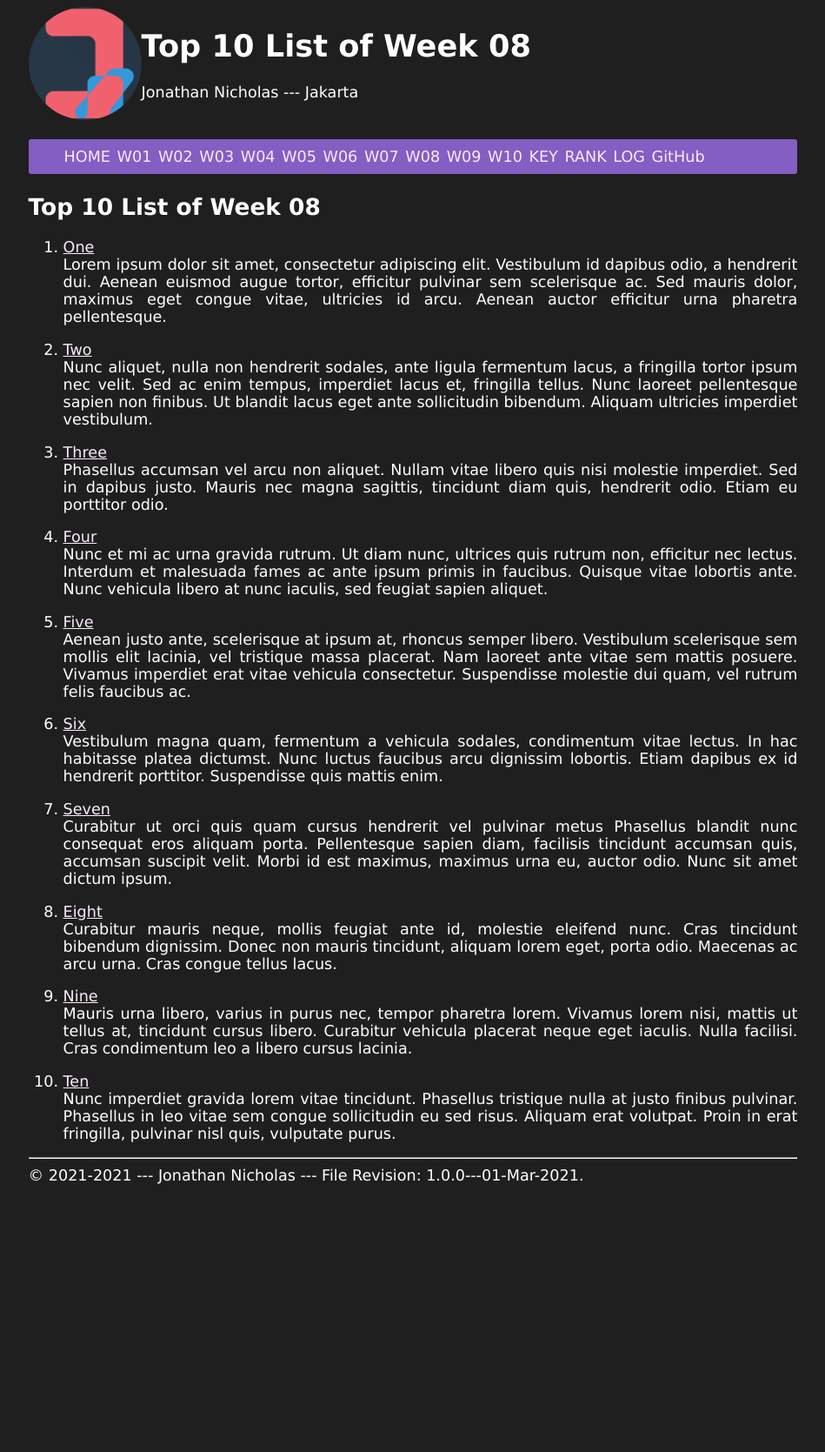
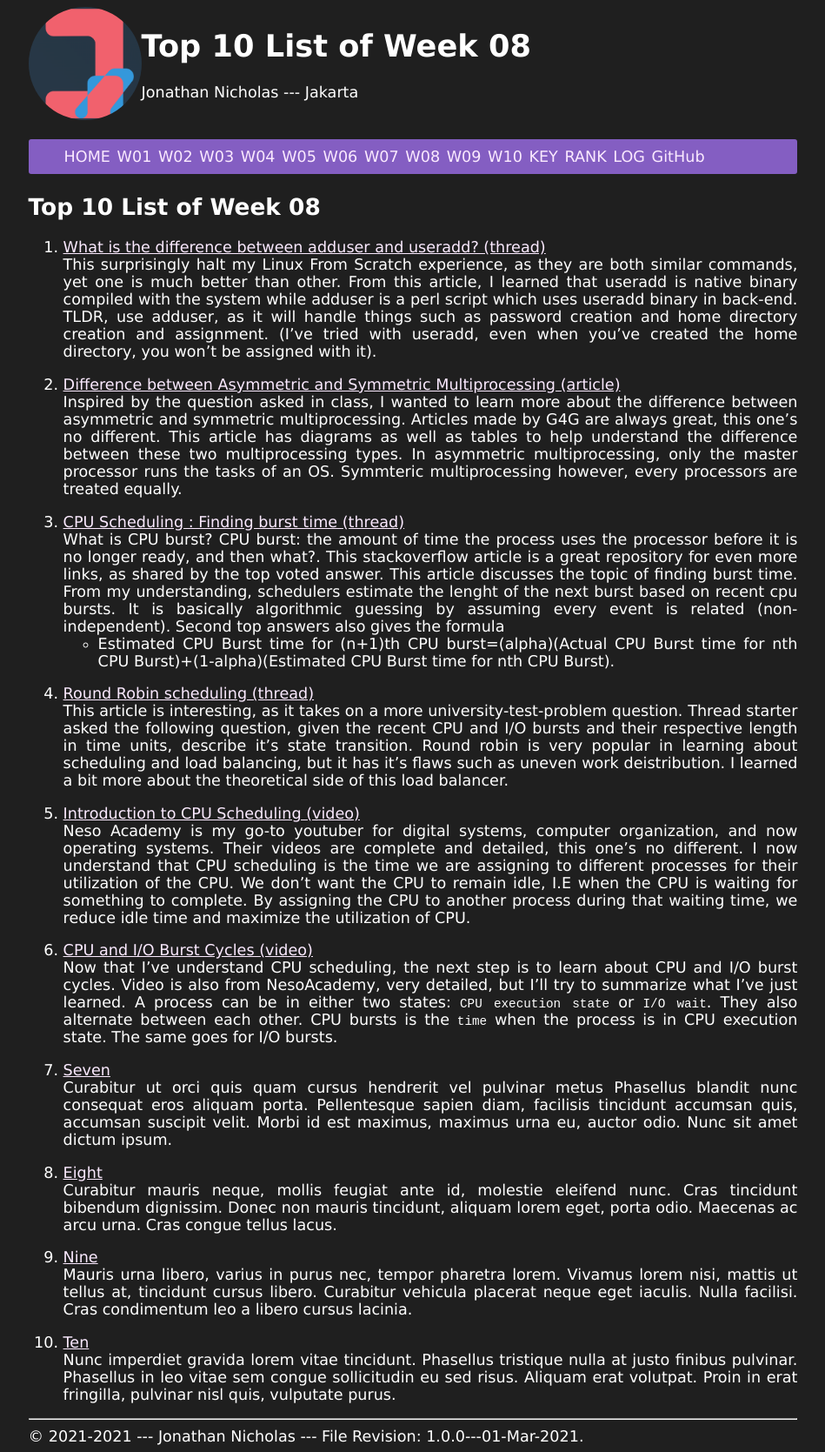
Before and after one commit to jojonicho/os211, a Jekyll site: the page built from w08.md, in a window 1280 px wide. Shown: the whole page at 87% size, without its empty margins (165-1114 px from the left). Built offline with Jekyll 4.4.1, drawn with Linux system fonts in a browser that asks for light colours; our own code applies the rules of GitHub Pages for plain Markdown files; before the commit the page ends 1369 px from its top, so only the background shows below that.

Commit message:
added 6 out of 10 links on w08.md

```diff
--- a/TXT/mylog.txt
+++ b/TXT/mylog.txt
@@ -76,6 +76,7 @@ ZCZC W07   1 L16 SHA256SUM and signed
 ZCZC W07  80 L27 Play with winter, clean winter poop
 ZCZC W08   1 L00 Start W08
 ZCZC W08 100 L02 Class
+ZCZC W08 120 L13 Create top 10 list 6/10
 ZCZC W08  30 L14 Do W08 task Linux From Scratch
 ZCZC W08  30 L15 Update logs
 ZCZC W08   1 L16 SHA256SUM and signed
--- a/w08.md
+++ b/w08.md
@@ -5,47 +5,25 @@ permalink: /W08/
 
 # Top 10 List of Week 08
 
-1. [One](https://en.wikipedia.org/wiki/1)<br>
-Lorem ipsum dolor sit amet, consectetur adipiscing elit.
-Vestibulum id dapibus odio, a hendrerit dui.
-Aenean euismod augue tortor, efficitur pulvinar sem scelerisque ac.
-Sed mauris dolor, maximus eget congue vitae, ultricies id arcu.
-Aenean auctor efficitur urna pharetra pellentesque.
+1. [What is the difference between adduser and useradd? (thread)](https://askubuntu.com/questions/345974/what-is-the-difference-between-adduser-and-useradd)<br>
+This surprisingly halt my Linux From Scratch experience, as they are both similar commands, yet one is much better than other. From this article, I learned that useradd is native binary compiled with the system while adduser is a perl script which uses useradd binary in back-end. TLDR, use adduser, as it will handle things such as password creation and home directory creation and assignment. (I've tried with useradd, even when you've created the home directory, you won't be assigned with it).
 
-2. [Two](https://en.wikipedia.org/wiki/2)<br>
-Nunc aliquet, nulla non hendrerit sodales, ante ligula fermentum lacus, a fringilla tortor ipsum nec velit.
-Sed ac enim tempus, imperdiet lacus et, fringilla tellus.
-Nunc laoreet pellentesque sapien non finibus.
-Ut blandit lacus eget ante sollicitudin bibendum.
-Aliquam ultricies imperdiet vestibulum.
+2. [Difference between Asymmetric and Symmetric Multiprocessing (article)
+](https://www.geeksforgeeks.org/difference-between-asymmetric-and-symmetric-multiprocessing/)<br>
+Inspired by the question asked in class, I wanted to learn more about the difference between asymmetric and symmetric multiprocessing. Articles made by G4G are always great, this one's no different. This article has diagrams as well as tables to help understand the difference between these two multiprocessing types. In asymmetric multiprocessing, only the master processor runs the tasks of an OS. Symmteric multiprocessing however, every processors are treated equally.
 
-3. [Three](https://en.wikipedia.org/wiki/3)<br>
-Phasellus accumsan vel arcu non aliquet.
-Nullam vitae libero quis nisi molestie imperdiet.
-Sed in dapibus justo.
-Mauris nec magna sagittis, tincidunt diam quis, hendrerit odio.
-Etiam eu porttitor odio.
+3. [CPU Scheduling : Finding burst time (thread)](https://stackoverflow.com/questions/24848864/cpu-scheduling-finding-burst-time)<br>
+What is CPU burst? CPU burst: the amount of time the process uses the processor before it is no longer ready, and then what?. This stackoverflow article is a great repository for even more links, as shared by the top voted answer. This article discusses the topic of finding burst time. From my understanding, schedulers estimate the lenght of the next burst based on recent cpu bursts. It is basically algorithmic guessing by assuming every event is related (non-independent). Second top answers also gives the formula
+- Estimated CPU Burst time for (n+1)th CPU burst=(alpha)(Actual CPU Burst time for nth CPU Burst)+(1-alpha)(Estimated CPU Burst time for nth CPU Burst).
 
-4. [Four](https://en.wikipedia.org/wiki/4)<br>
-Nunc et mi ac urna gravida rutrum.
-Ut diam nunc, ultrices quis rutrum non, efficitur nec lectus.
-Interdum et malesuada fames ac ante ipsum primis in faucibus.
-Quisque vitae lobortis ante.
-Nunc vehicula libero at nunc iaculis, sed feugiat sapien aliquet.
+4. [Round Robin scheduling (thread)](https://stackoverflow.com/questions/4081999/round-robin-scheduling)<br>
+This article is interesting, as it takes on a more university-test-problem question. Thread starter asked the following question, given the recent CPU and I/O bursts and their respective length in time units, describe it's state transition. Round robin is very popular in learning about scheduling and load balancing, but it has it's flaws such as uneven work deistribution. I learned a bit more about the theoretical side of this load balancer.
 
-5. [Five](https://en.wikipedia.org/wiki/5)<br>
-Aenean justo ante, scelerisque at ipsum at, rhoncus semper libero.
-Vestibulum scelerisque sem mollis elit lacinia, vel tristique massa placerat.
-Nam laoreet ante vitae sem mattis posuere.
-Vivamus imperdiet erat vitae vehicula consectetur.
-Suspendisse molestie dui quam, vel rutrum felis faucibus ac.
+5. [Introduction to CPU Scheduling (video)](https://www.youtube.com/watch?v=EWkQl0n0w5M)<br>
+Neso Academy is my go-to youtuber for digital systems, computer organization, and now operating systems. Their videos are complete and detailed, this one's no different. I now understand that CPU scheduling is the time we are assigning to different processes for their utilization of the CPU. We don't want the CPU to remain idle, I.E when the CPU is waiting for something to complete. By assigning the CPU to another process during that waiting time, we reduce idle time and maximize the utilization of CPU.
 
-6. [Six](https://en.wikipedia.org/wiki/6)<br>
-Vestibulum magna quam, fermentum a vehicula sodales, condimentum vitae lectus.
-In hac habitasse platea dictumst.
-Nunc luctus faucibus arcu dignissim lobortis.
-Etiam dapibus ex id hendrerit porttitor.
-Suspendisse quis mattis enim.
+6. [CPU and I/O Burst Cycles (video)](https://www.youtube.com/watch?v=pVzb3TUcDLo)<br>
+Now that I've understand CPU scheduling, the next step is to learn about CPU and I/O burst cycles. Video is also from NesoAcademy, very detailed, but I'll try to summarize what I've just learned. A process can be in either two states: `CPU execution state` or `I/O wait`. They also alternate between each other. CPU bursts is the `time` when the process is in CPU execution state. The same goes for I/O bursts.
 
 7. [Seven](https://en.wikipedia.org/wiki/7)<br>
 Curabitur ut orci quis quam cursus hendrerit vel pulvinar metus
```
Also changed, not shown: 8 other files.
